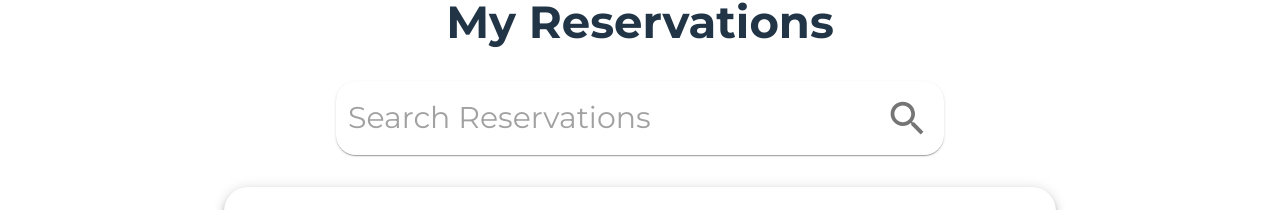
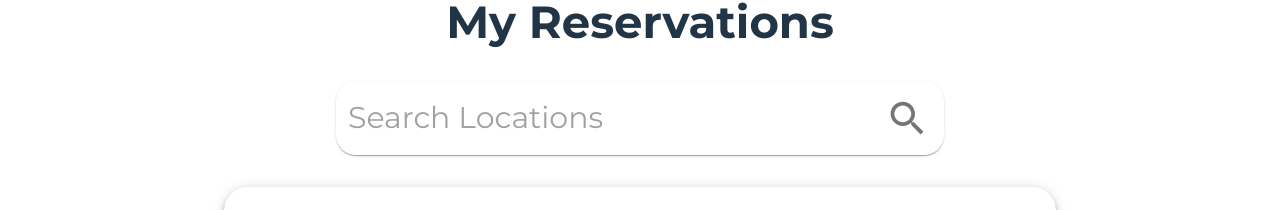
Before and after one commit to Rqkko/rendezvous, a React (Vite) app in the folder rendezvousapp.client/: page /reservations in a window 1280 px wide. Shown: the part 129-339 px from the top of the page. Built offline with nearby package versions, Linux system fonts and the light colour scheme; no server answers.

Commit message:
create(SearchBar)
- handle pressing enter to search
- replace at all pages that need it

```diff
--- /dev/null
+++ b/rendezvousapp.client/src/components/SearchBar.tsx
@@ -0,0 +1,58 @@
+import { IconButton, InputBase, Paper, SxProps } from '@mui/material'
+import SearchIcon from '@mui/icons-material/Search';
+
+interface SearchBarProps {
+    value: string;
+    onChange: (event: React.ChangeEvent<HTMLInputElement>) => void;
+    onSearch: () => void;
+    style?: SxProps;
+}
+
+function SearchBar({ value, onChange, onSearch, style }: SearchBarProps): JSX.Element {
+    function handleKeyDown(event: React.KeyboardEvent<HTMLInputElement>): void {
+        if (event.key === 'Enter') {
+            event.preventDefault(); // Prevent from submitting form
+            onSearch();
+        }
+    }
+
+    return (
+        <Paper
+            component="form"
+            // Replace predefined sx if style is provided
+            sx={
+                style
+                    ? style
+                    : {
+                        p: '2px 4px',
+                        display: 'flex',
+                        alignItems: 'center',
+                        width: '600px',
+                        height: '70px',
+                        mx: 'auto',
+                        mb: 4,
+                        borderRadius: '20px',
+                    }
+            }
+        >
+            <InputBase
+            sx={{ ml: 1, flex: 1 }}
+            placeholder="Search Locations"
+            inputProps={{ 'aria-label': 'search locations' }}
+            value={value}
+            onChange={onChange}
+            onKeyDown={handleKeyDown}
+            />
+            <IconButton
+            type="button"
+            sx={{ p: '10px' }}
+            aria-label="search"
+            onClick={onSearch}
+            >
+            <SearchIcon />
+            </IconButton>
+        </Paper>
+    )
+}
+
+export default SearchBar
--- a/rendezvousapp.client/src/views/Home.tsx
+++ b/rendezvousapp.client/src/views/Home.tsx
@@ -1,10 +1,10 @@
 import React, { useEffect, useState } from 'react';
-import { Container, Typography, Paper, IconButton, InputBase, Box } from '@mui/material';
-import SearchIcon from '@mui/icons-material/Search';
+import { Container, Typography, Paper, Box } from '@mui/material';
 import { useLocation, useNavigate } from 'react-router-dom';
 
 import { User, getUser } from '../utils/apiUtils';
 import LocationCard from '../components/LocationCard';
+import SearchBar from '../components/SearchBar';
 
 interface Location {
     locationId: number;
@@ -65,35 +65,11 @@ function Home(): JSX.Element {
         >
             <Typography variant="h2" sx={{ mb: 4}}>Locations</Typography>
 
-            <Paper
-                component="form"
-                sx={{
-                    p: '2px 4px',
-                    display: 'flex',
-                    alignItems: 'center',
-                    width: '600px',
-                    height: '70px',
-                    mx: 'auto',
-                    mb: 4,
-                    borderRadius: '20px'
-                }}
-            >
-                <InputBase
-                sx={{ ml: 1, flex: 1 }}
-                placeholder="Search Locations"
-                inputProps={{ 'aria-label': 'search locations' }}
+            <SearchBar
                 value={searchTerm}
                 onChange={handleInputChange}
-                />
-                <IconButton
-                    type="button"
-                    sx={{ p: '10px' }}
-                    aria-label="search"
-                    onClick={handleSearchChange}
-                >
-                    <SearchIcon />
-                </IconButton>
-            </Paper>
+                onSearch={handleSearchChange}
+            />
 
             <Paper sx={{
                 height: '50vh',
--- a/rendezvousapp.client/src/views/Reservations.tsx
+++ b/rendezvousapp.client/src/views/Reservations.tsx
@@ -2,6 +2,7 @@ import { Box, Container, IconButton, InputBase, Paper, Typography } from '@mui/m
 import React, { useEffect, useState } from 'react'
 import SearchIcon from '@mui/icons-material/Search';
 import ReservationCard from '../components/ReservationCard';
+import SearchBar from '../components/SearchBar';
 
 interface EventReservation {
     locationName: string;
@@ -61,35 +62,11 @@ function Reservations(): JSX.Element {
     >
         <Typography variant="h2" sx={{ mb: 4}}>My Reservations</Typography>
 
-        <Paper
-            component="form"
-            sx={{
-                p: '2px 4px',
-                display: 'flex',
-                alignItems: 'center',
-                width: '600px',
-                height: '70px',
-                mx: 'auto',
-                mb: 4,
-                borderRadius: '20px'
-            }}
-        >
-            <InputBase
-                sx={{ ml: 1, flex: 1 }}
-                placeholder="Search Reservations"
-                inputProps={{ 'aria-label': 'search reservations' }}
-                value={searchTerm}
-                onChange={handleInputChange}
-            />
-            <IconButton
-                type="button"
-                sx={{ p: '10px' }}
-                aria-label="search"
-                onClick={handleSearchChange}
-            >
-                <SearchIcon />
-            </IconButton>
-        </Paper>
+        <SearchBar
+            value={searchTerm}
+            onChange={handleInputChange}
+            onSearch={handleSearchChange}
+        />
 
         <Paper sx={{
                 height: '50vh',
--- a/rendezvousapp.client/src/views/admin/Admin.tsx
+++ b/rendezvousapp.client/src/views/admin/Admin.tsx
@@ -7,6 +7,7 @@ import AddIcon from '@mui/icons-material/Add';
 import { getUser, User } from '../../utils/apiUtils';
 import Unauthorized from '../../components/Unauthorized';
 import AdminLocationCard from '../../components/AdminLocationCard';
+import SearchBar from '../../components/SearchBar';
 
 interface Location {
     locationId: number;
@@ -152,9 +153,11 @@ function Admin(): JSX.Element {
                     mb: 4
                 }}
             >
-                <Paper
-                    component="form"
-                    sx={{
+                <SearchBar
+                    value={searchTerm}
+                    onChange={handleInputChange}
+                    onSearch={handleSearchChange}
+                    style={{
                         pr: '4px',
                         display: 'flex',
                         alignItems: 'center',
@@ -163,23 +166,7 @@ function Admin(): JSX.Element {
                         mx: 'auto',
                         borderRadius: '20px',
                     }}
-                >
-                    <InputBase
-                    sx={{ ml: 1, flex: 1, alignItems: 'center' }}
-                    placeholder="Search Locations"
-                    inputProps={{ 'aria-label': 'search locations' }}
-                    value={searchTerm}
-                    onChange={handleInputChange}
-                    />
-                    <IconButton
-                        type="button"
-                        sx={{ p: '10px' }}
-                        aria-label="search"
-                        onClick={handleSearchChange}
-                    >
-                        <SearchIcon />
-                    </IconButton>
-                </Paper>
+                />
 
                 <Button
                     startIcon={<AddIcon />}
--- a/rendezvousapp.client/src/views/admin/AdminReservations.tsx
+++ b/rendezvousapp.client/src/views/admin/AdminReservations.tsx
@@ -4,6 +4,7 @@ import SearchIcon from '@mui/icons-material/Search';
 import AdminReservationCard from '../../components/AdminReservationCard';
 import Unauthorized from '../../components/Unauthorized';
 import { set } from 'date-fns';
+import SearchBar from '../../components/SearchBar';
 
 interface EventReservation {
     firstname: string;
@@ -128,35 +129,11 @@ function Reservations(): JSX.Element {
     >
         <Typography variant="h2" sx={{ mb: 4}}>My Reservations</Typography>
 
-        <Paper
-            component="form"
-            sx={{
-                p: '2px 4px',
-                display: 'flex',
-                alignItems: 'center',
-                width: '600px',
-                height: '70px',
-                mx: 'auto',
-                mb: 4,
-                borderRadius: '20px'
-            }}
-        >
-            <InputBase
-                sx={{ ml: 1, flex: 1 }}
-                placeholder="Search Reservations"
-                inputProps={{ 'aria-label': 'search reservations' }}
-                value={searchTerm}
-                onChange={handleInputChange}
-            />
-            <IconButton
-                type="button"
-                sx={{ p: '10px' }}
-                aria-label="search"
-                onClick={handleSearchChange}
-            >
-                <SearchIcon />
-            </IconButton>
-        </Paper>
+        <SearchBar
+            value={searchTerm}
+            onChange={handleInputChange}
+            onSearch={handleSearchChange}
+        />
 
         <Paper sx={{
             height: '50vh',
```
